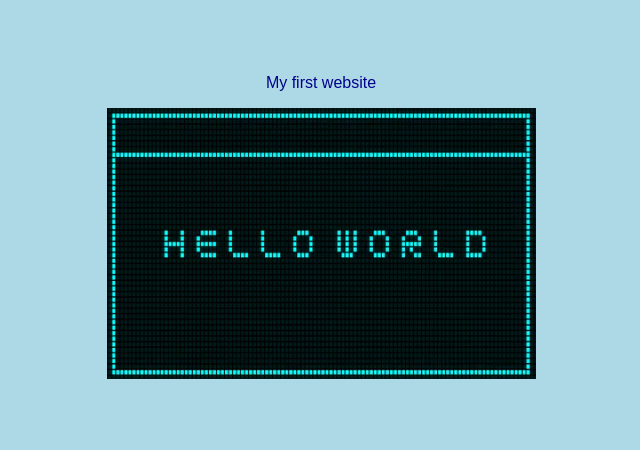
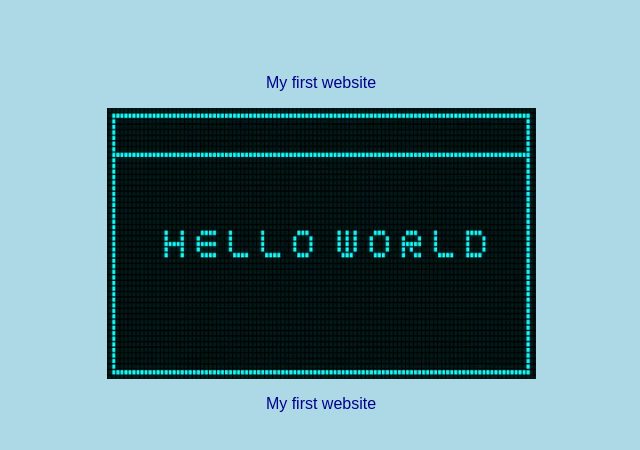
Before and after one commit to Stresswastaken/test-website, a plain HTML site: page index.html in a window 1280 px wide. Shown: the part 174-624 px from the top of the page, without its empty margins (319-959 px from the left). Drawn offline with Linux system fonts and the light colour scheme.

Commit message:
Update index.html

```diff
--- a/index.html
+++ b/index.html
@@ -8,6 +8,7 @@
    <div class="container"> <h1>Hello World</h1>
     <p>My first website</p>
     <img src="hello.png" alt="photo">
+     <p class="big-text">My first website</p>
    </div>
   </body>
 </html>
```
